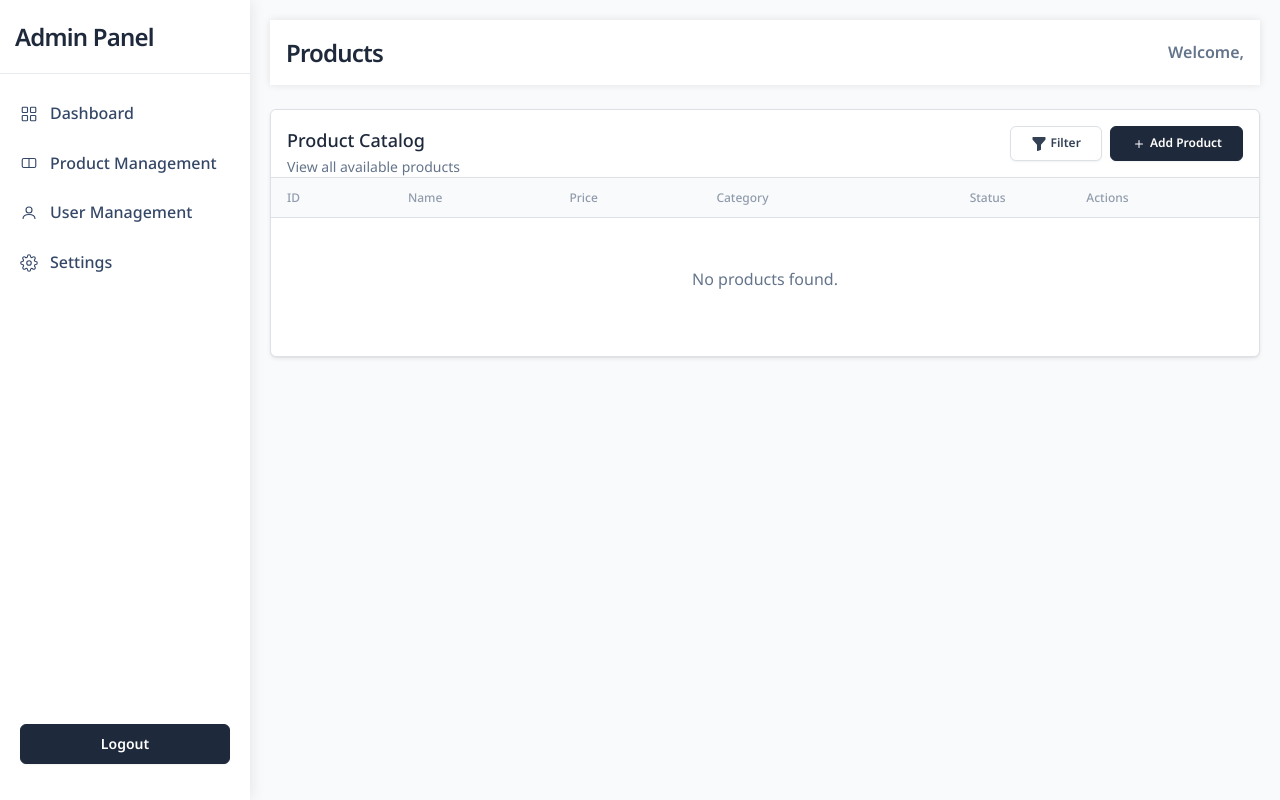
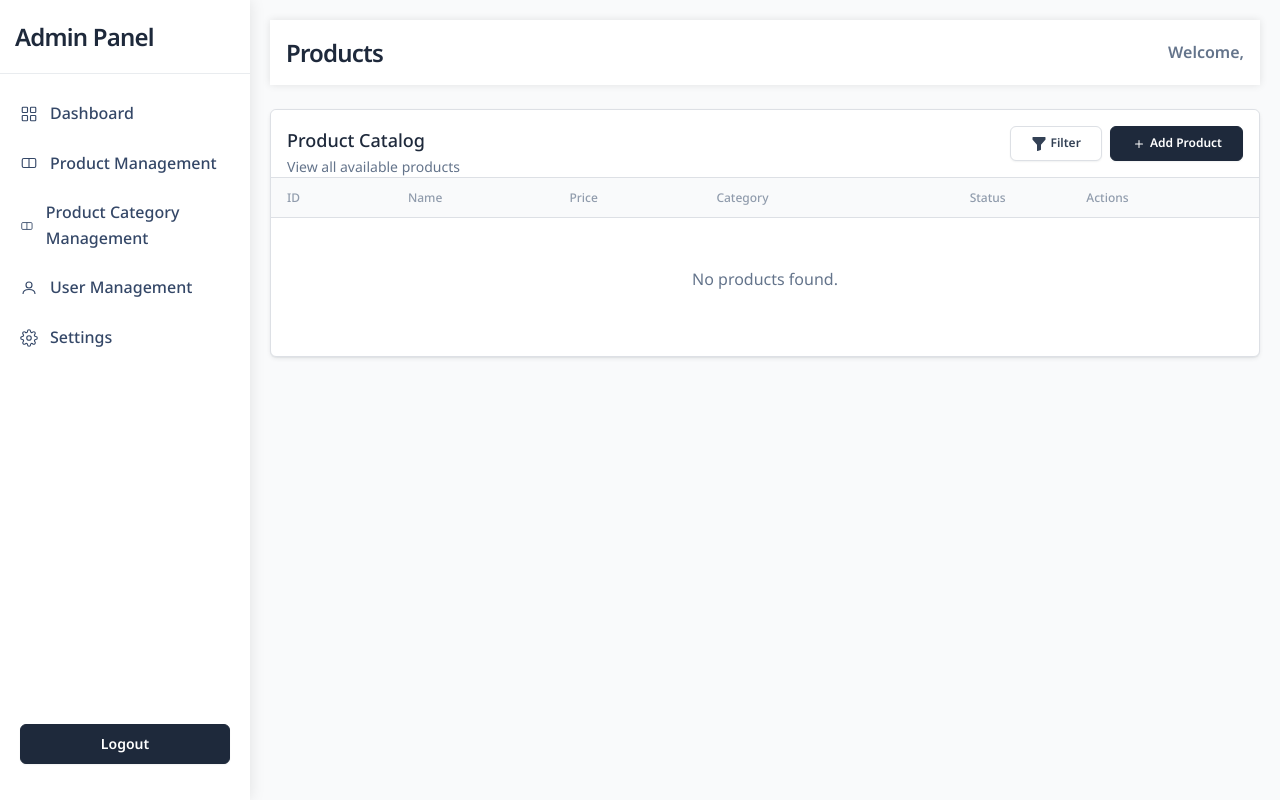
Before and after one commit to Aailmz/Retail, a Node project: template views/products.hbs in a window 1280 px wide. Run offline with Node 20 templates, Linux system fonts and the light colour scheme; the template is opened without the code that fills it, so the values that code supplies are empty; some web fonts are replaced.

Commit message:
add category in controller

```diff
--- a/views/partials/sidebar.hbs
+++ b/views/partials/sidebar.hbs
@@ -27,6 +27,14 @@
       Product Management
     </a>
 
+    <a href="/category" class="sidebar-menu-item {{#if isActivePage.category}}active{{/if}}">
+      <svg xmlns="http://www.w3.org/2000/svg" width="18px" height="18px" fill="none" viewBox="0 0 24 24" stroke-width="1.5" stroke="currentColor">
+        <rect x="3" y="6" width="18" height="12" rx="2"/>
+        <line x1="12" y1="6" x2="12" y2="18"/>
+      </svg>
+      Product Category Management
+    </a>
+
     <a href="/users" class="sidebar-menu-item {{#if isActivePage.users}}active{{/if}}">
       <svg xmlns="http://www.w3.org/2000/svg" width="18px" height="18px" fill="none" viewBox="0 0 24 24" stroke-width="1.5" stroke="currentColor">
         <circle cx="12" cy="8" r="4"/>
```
Also changed, not shown: src/app.controller.ts (+18 -1 lines).
